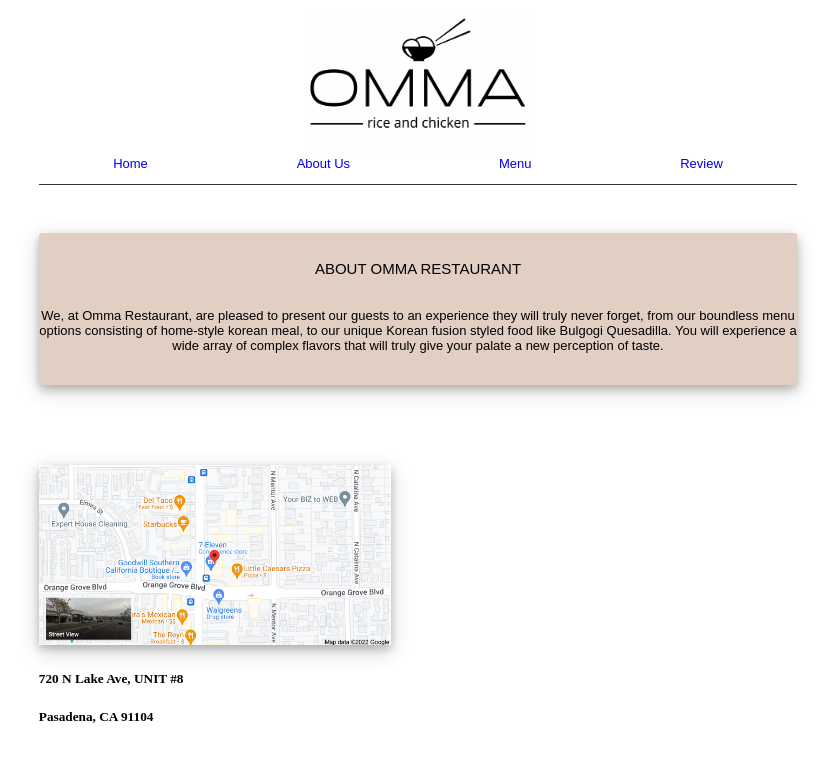
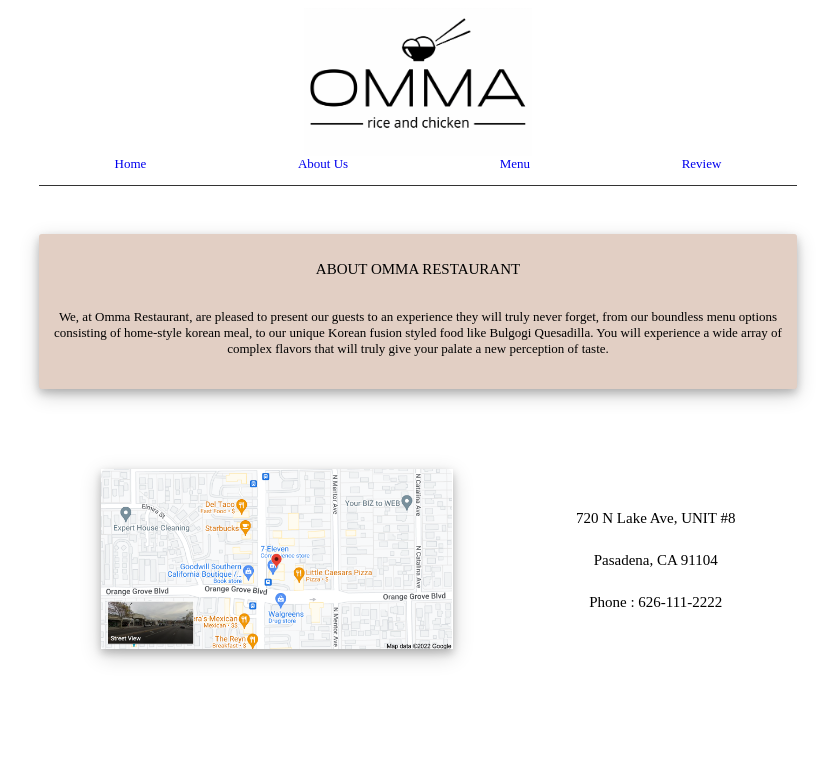
Before and after one commit to youngs-kim/omma_restaurant, a React (Create React App) app: page /about in a window 1280 px wide. Shown: the top 762 px of the page, without its empty margins (222-1057 px from the left). Built offline with nearby package versions, Linux system fonts and the light colour scheme.

Commit message:
worked on home and about

```diff
--- a/src/components/AboutUs.css
+++ b/src/components/AboutUs.css
@@ -9,12 +9,12 @@
 }
 
 .about-title {
-  font: 15px Arial, sans-serif;
+  font: 15px Proxima Nova;
   text-align: center;
 }
 
 .about-description {
-  font: 13px Arial, sans-serif;
+  font: 13px Proxima Nova;
   text-align: center;
 }
 
@@ -25,4 +25,15 @@
 
 .guide {
   margin-top: 5em;
+  display: flex;
+  justify-content: space-around;
 }
+
+.address {
+  margin-top: 1em;
+}
+
+.address-font {
+  text-align: center;
+  font: 15px Proxima Nova;
+}
--- a/src/components/AboutUs.js
+++ b/src/components/AboutUs.js
@@ -20,6 +20,7 @@
         <div className="address">
           <h5 className="address-font">720 N Lake Ave, UNIT #8</h5>
           <h5 className="address-font">Pasadena, CA 91104</h5>
+          <h5 className="address-font">Phone : 626-111-2222</h5>
         </div>
       </div>
     </div>
--- a/src/components/MainPage.css
+++ b/src/components/MainPage.css
@@ -12,6 +12,7 @@
 }
 .writing-one {
   /* border: 1px solid black; */
+  width: 15em;
 }
 
 .second {
@@ -20,7 +21,7 @@
   display: flex;
   justify-content: space-evenly;
   flex-direction: row-reverse;
-  margin-left: 1.5em;
+  margin-left: 2em;
 }
 .spicy-pork {
   width: 43%;
@@ -30,6 +31,8 @@
 
 .writing-two {
   /* border: 1px solid black; */
+  margin-top: 1em;
+  width: 15em;
 }
 
 .third {
@@ -46,4 +49,10 @@
 
 .writing-three {
   /* border: 1px solid black; */
+  margin-top: 1em;
+  width: 15em;
 }
+
+.main-writing {
+  font: 15px Proxima Nova;
+}
--- a/src/components/MainPage.js
+++ b/src/components/MainPage.js
@@ -9,22 +9,30 @@
       <div className="first">
         <img className="bulgogi" src={bulgogi} />
         <div className="writing-one">
-          <h4>Try Our Home-styled Food!</h4>
-          <h5>description</h5>
+          <h4 className="main-writing">Try Our Home-styled Food!</h4>
+          <h5 className="main-writing">
+            Experience a wide array of complex flavors that will truly give your
+            palate a new perception of taste with our Home-styled Food.
+          </h5>
         </div>
       </div>
       <div className="second">
         <img className="spicy-pork" src={spicyPork} />
         <div className="writing-two">
-          <h4>We Do Delivery</h4>
-          <h5>description descrition descrition</h5>
+          <h4 className="main-writing">We Do Delivery</h4>
+          <h5 className="main-writing">
+            Enjoy our food by doing delivery to your door for conveinence.
+          </h5>
         </div>
       </div>
       <div className="third">
         <img className="bibimbap" src={bibimbap} />
         <div className="writing-three">
-          <h4>We Do Catering</h4>
-          <h5>description descrition descrition</h5>
+          <h4 className="main-writing">We Do Catering</h4>
+          <h5 className="main-writing">
+            Have our food deliver and set up and ready to eat with co-workers by
+            ordering Catering.
+          </h5>
         </div>
       </div>
     </div>
--- a/src/components/Navbar.css
+++ b/src/components/Navbar.css
@@ -17,7 +17,7 @@
 }
 
 .nav-menu {
-  font: 13px Arial, sans-serif;
+  font: 13px Proxima Nova;
   text-decoration: none;
   margin-bottom: 1em;
 }
```
